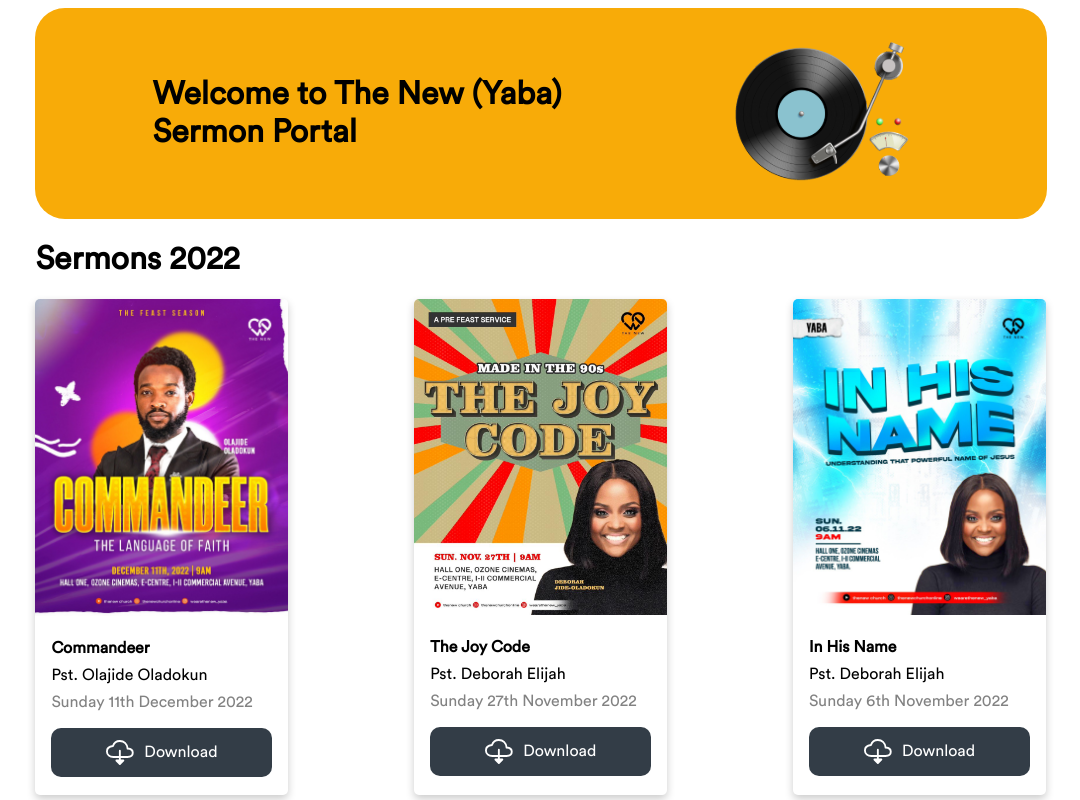
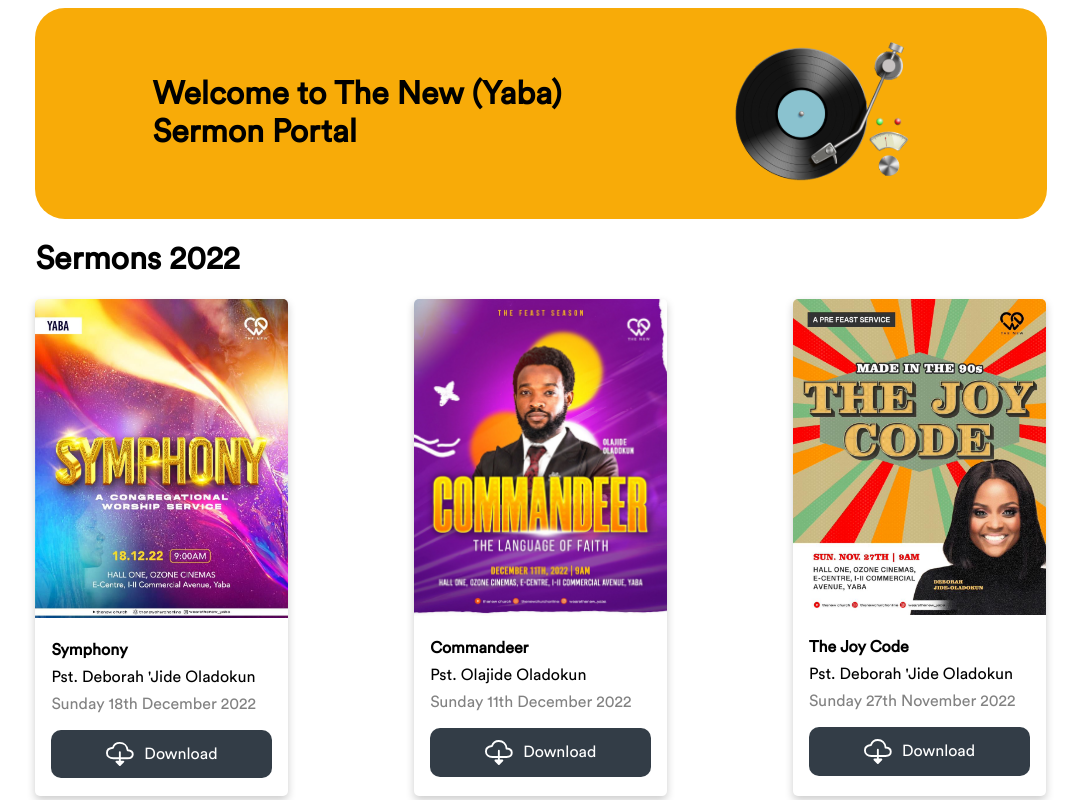
Before and after one commit to timtop/The-New-Yaba-Cassettes, a React (Create React App) app: page / in a window 1280 px wide. Shown: the top 800 px of the page, without its empty margins (99-1179 px from the left). Built offline with nearby package versions, Linux system fonts and the light colour scheme.

Commit message:
Added symphony

```diff
--- a/src/App.js
+++ b/src/App.js
@@ -20,21 +20,30 @@ import Sample from "./Sermons1";
 import inhisname from "./imgs/in-his-name.jpg";
 import thejoycode from "./imgs/the-joy-code.jpeg";
 import commadeer from "./imgs/commandeer.jpg";
+import symphony from "./imgs/Symphony.jpeg";
 
 class App extends React.Component {
   render() {
     const sermons = [
       {
+        title: "Symphony",
+        preacher: "Pst. Deborah 'Jide Oladokun",
+        date: "Sunday 18th December 2022",
+        link: "https://res.cloudinary.com/the-new-unilag/video/upload/v1671555117/Yaba%20Messages/symphony_g4j5jq.mp3",
+        name: "Symphony - 18/12/22",
+        img: symphony,
+      },
+      {
         title: "Commandeer",
         preacher: "Pst. Olajide Oladokun",
         date: "Sunday 11th December 2022",
         link: "https://res.cloudinary.com/the-new-unilag/video/upload/v1670868620/Yaba%20Messages/121222_-_Commandeer_The_Language_of_Faith_ivlcxx.mp3",
-        name: "Commandeer - 11/11/22",
+        name: "Commandeer - 11/12/22",
         img: commadeer,
       },
       {
         title: "The Joy Code",
-        preacher: "Pst. Deborah Elijah",
+        preacher: "Pst. Deborah 'Jide Oladokun",
         date: "Sunday 27th November 2022",
         link: "https://res.cloudinary.com/the-new-unilag/video/upload/v1670869158/Yaba%20Messages/271122_thulyz.mp3",
         name: "The Joy Code - 27/11/22",
@@ -42,12 +51,13 @@ class App extends React.Component {
       },
       {
         title: "In His Name",
-        preacher: "Pst. Deborah Elijah",
+        preacher: "Pst. Deborah 'Jide Oladokun",
         date: "Sunday 6th November 2022",
         link: "https://res.cloudinary.com/the-new-unilag/video/upload/v1670748232/Yaba%20Messages/061122_In_His_Name_hbbj6i.mp3",
         name: "In His Name - 6/11/22",
         img: inhisname,
       },
+
       // {
       //   title: "The Builders",
       //   preacher: "Pst. Deborah Elijah",
```
Also changed, not shown: src/imgs/Symphony.jpeg (added).
